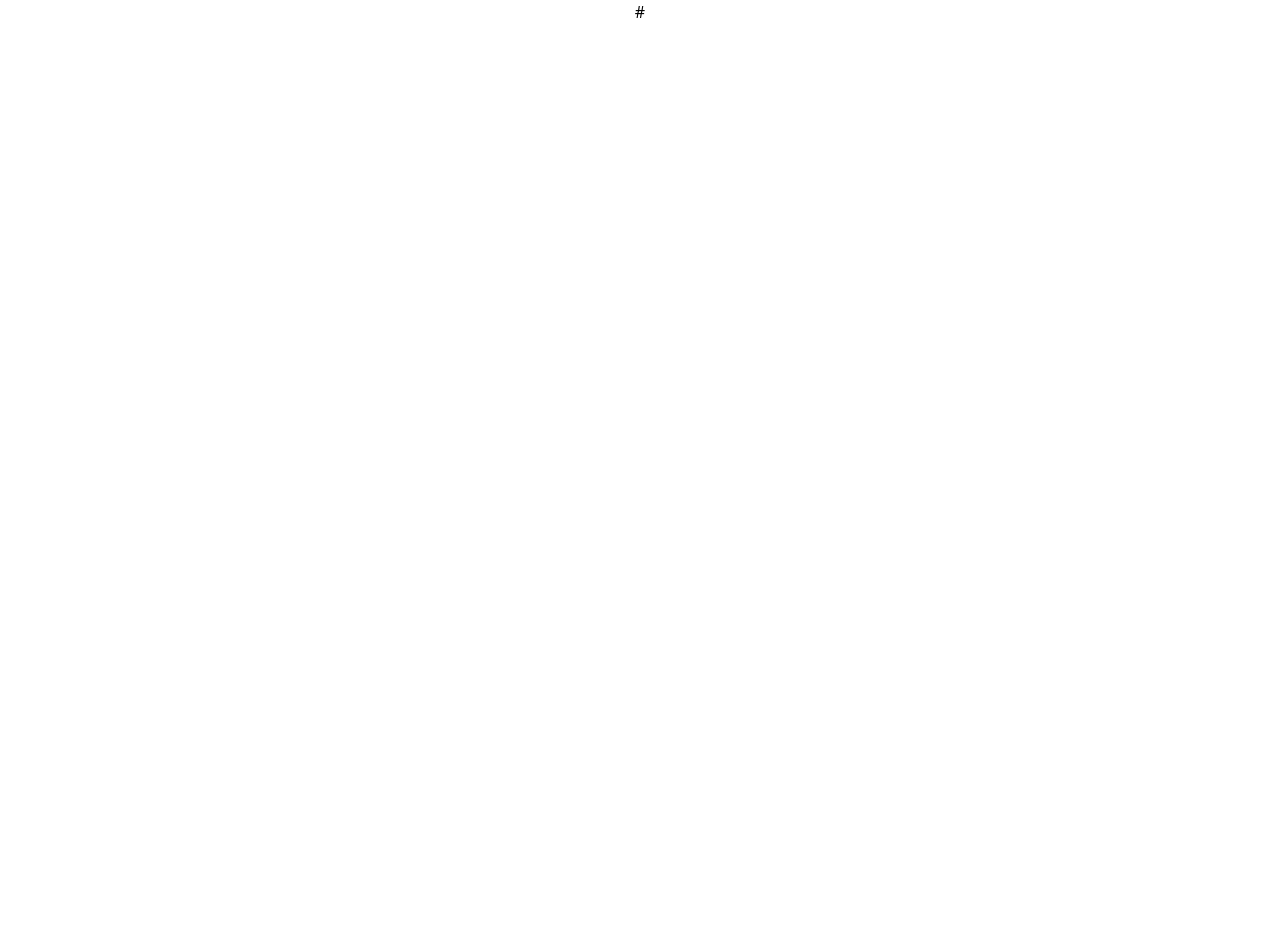
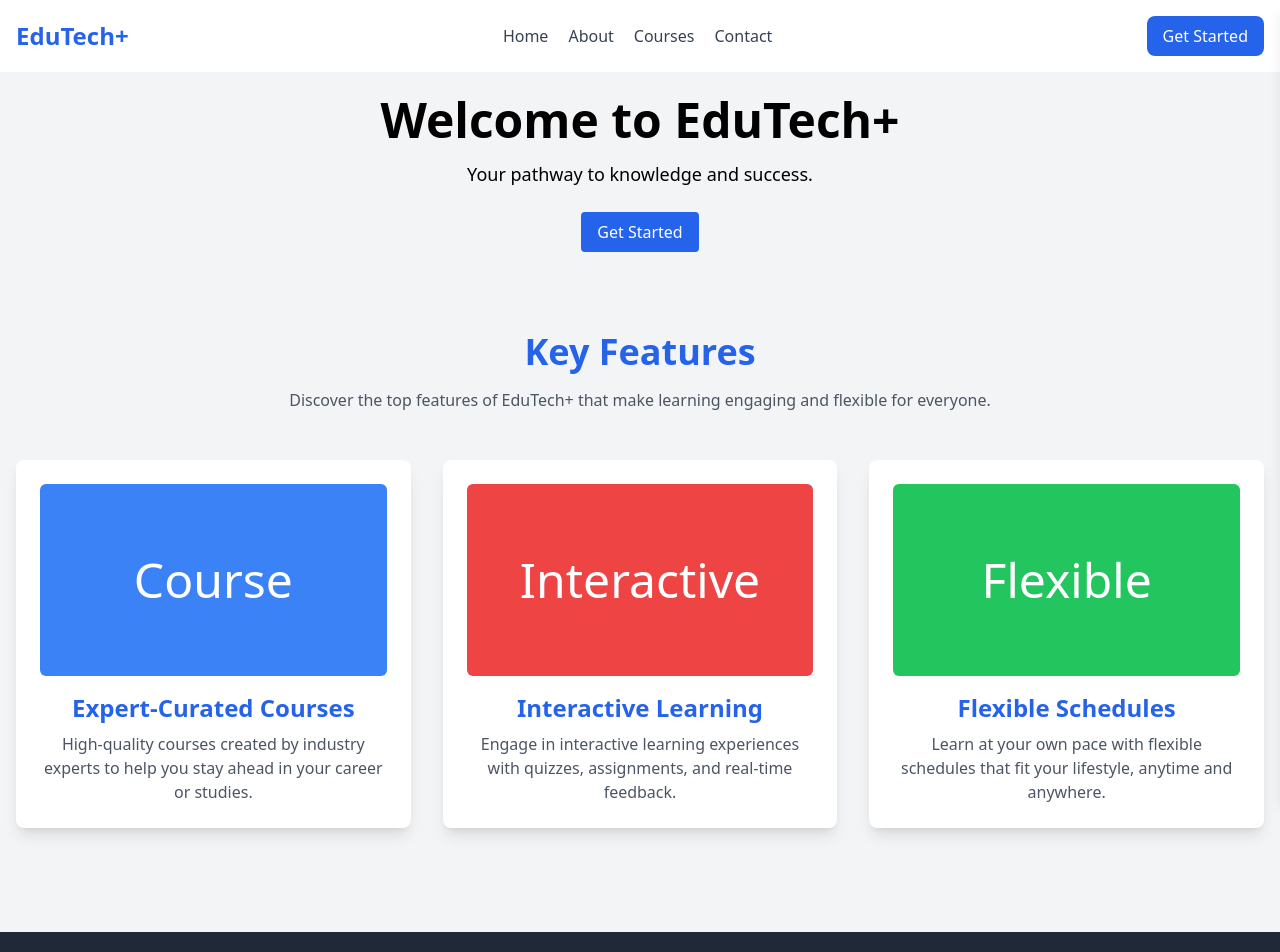
Before and after one commit to GowthamAkula89/edu-tech, a React (Create React App) app: page / in a window 1280 px wide. Shown: the top 952 px of the page. Before the commit the page ends 800 px from the top, so only its background shows below. Built offline with nearby package versions, Linux system fonts and the light colour scheme.

Commit message:
Added LandingPage

```diff
--- a/package.json
+++ b/package.json
@@ -8,6 +8,7 @@
     "@testing-library/user-event": "^13.5.0",
     "react": "^18.3.1",
     "react-dom": "^18.3.1",
+    "react-icons": "^5.3.0",
     "react-router-dom": "^6.26.2",
     "react-scripts": "5.0.1",
     "web-vitals": "^2.1.4"
--- a/src/App.js
+++ b/src/App.js
@@ -1,12 +1,12 @@
 import './App.css';
 import { BrowserRouter as Router, Routes, Route } from 'react-router-dom';
+import LandingPage from './Pages/landingPage';
 function App() {
   return (
     <div className="App">
       <Router>
           <Routes>
-            <Route path='/' element={"#"} />
-
+            <Route path='/' element={<LandingPage />} />
           </Routes>
         </Router>
     </div>
--- /dev/null
+++ b/src/Components/featureSection.js
@@ -0,0 +1,38 @@
+const FeaturesSection = () => {
+    return (
+      <div className="py-20 bg-gray-100 px-4">
+        <h2 className="text-4xl font-bold text-center text-blue-600">Key Features</h2>
+        <p className="text-center text-gray-600 mt-4">
+          Discover the top features of EduTech+ that make learning engaging and flexible for everyone.
+        </p>
+        <div className="container mx-auto mt-12 grid grid-cols-1 md:grid-cols-2 lg:grid-cols-3 gap-8">
+
+          <div className="p-6 bg-white shadow-lg rounded-lg text-center">
+          <div className="key-feature bg-blue-500" >Course</div>
+            <h3 className="text-2xl font-semibold text-blue-600 mb-2">Expert-Curated Courses</h3>
+            <p className="text-gray-600">
+              High-quality courses created by industry experts to help you stay ahead in your career or studies.
+            </p>
+          </div>
+
+          <div className="p-6 bg-white shadow-lg rounded-lg text-center">
+            <div className="key-feature bg-red-500" >Interactive</div>
+            <h3 className="text-2xl font-semibold text-blue-600 mb-2">Interactive Learning</h3>
+            <p className="text-gray-600">
+              Engage in interactive learning experiences with quizzes, assignments, and real-time feedback.
+            </p>
+          </div>
+
+          <div className="p-6 bg-white shadow-lg rounded-lg text-center">
+            <div className="key-feature bg-green-500" >Flexible</div>
+            <h3 className="text-2xl font-semibold text-blue-600 mb-2">Flexible Schedules</h3>
+            <p className="text-gray-600">
+              Learn at your own pace with flexible schedules that fit your lifestyle, anytime and anywhere.
+            </p>
+          </div>
+
+        </div>
+      </div>
+    );
+  };
+  export default FeaturesSection;
--- /dev/null
+++ b/src/Components/footer.js
@@ -0,0 +1,19 @@
+import React from 'react';
+
+const Footer = () => {
+  return (
+    <footer className="bg-gray-800 text-white p-4">
+      <div className="container mx-auto flex justify-between items-center">
+        <p>&copy; 2024 EduTech+</p>
+
+        <div className="mt-2">
+          <a href="#facebook" className="text-blue-400 hover:underline">Facebook</a> |
+          <a href="#twitter" className="text-blue-400 hover:underline"> Twitter</a> |
+          <a href="#linkedin" className="text-blue-400 hover:underline"> LinkedIn</a>
+        </div>
+      </div>
+    </footer>
+  );
+};
+
+export default Footer;
--- /dev/null
+++ b/src/Components/header.js
@@ -0,0 +1,61 @@
+import React, { useState } from 'react';
+import { FaBars, FaTimes } from 'react-icons/fa';
+
+const Header = () => {
+  const [isMenuOpen, setIsMenuOpen] = useState(false);
+
+  const toggleMenu = () => {
+    setIsMenuOpen(!isMenuOpen);
+  };
+
+  const closeMenu = () => {
+    setIsMenuOpen(false);
+  };
+
+  return (
+    <header className="bg-white shadow-lg w-full z-10">
+      <div className="container mx-auto flex justify-between items-center p-4">
+        <div className="text-2xl font-bold text-blue-600">EduTech+</div>
+
+        <nav className="hidden md:flex gap-5">
+          <a href="#home">Home</a>
+          <a href="#about">About</a>
+          <a href="#courses">Courses</a>
+          <a href="#contact">Contact</a>
+        </nav>
+
+        <div href="#signup" className="hidden md:block bg-blue-600 text-white px-4 py-2 rounded-lg hover:bg-blue-500 transition cursor-pointer">
+          Get Started
+        </div>
+
+        <div className="md:hidden">
+          <button onClick={toggleMenu} className="text-blue-600 focus:outline-none">
+            <FaBars className="w-6 h-6" />
+          </button>
+        </div>
+      </div>
+
+      <nav
+        className={`fixed top-0 right-0 w-64 h-full bg-white shadow-lg transform ${
+          isMenuOpen ? 'translate-x-0' : 'translate-x-full'
+        } transition-transform duration-300 ease-in-out z-20`}
+      >
+        <div className="flex justify-end items-center p-4">
+          <button onClick={closeMenu} className="text-gray-700 hover:text-red-600 focus:outline-none">
+            <FaTimes className="w-6 h-6" />
+          </button>
+        </div>
+
+        <ul className="flex flex-col items-start gap-4 p-4">
+          <li><a href="#home" onClick={closeMenu}>Home</a></li>
+          <li><a href="#about" onClick={closeMenu}>About</a></li>
+          <li><a href="#courses" onClick={closeMenu}>Courses</a></li>
+          <li><a href="#contact" onClick={closeMenu}>Contact</a></li>
+          <li><div href="#signup" className="bg-blue-600 text-white px-4 py-2 rounded-lg hover:bg-blue-500 transition cursor-pointer" onClick={closeMenu}>Get Started</div></li>
+        </ul>
+      </nav>
+    </header>
+  );
+};
+
+export default Header;
--- /dev/null
+++ b/src/Pages/landingPage.js
@@ -0,0 +1,20 @@
+import Footer from "../Components/footer";
+import Header from "../Components/header";
+import FeaturesSection from "../Components/featureSection";
+const LandingPage = () => {
+    return(
+        <div>
+            <Header/>
+            <div className="h-full bg-gray-100 flex flex-col justify-around py-6">
+              <div className="flex  flex-col items-center justify-center">
+                  <h1 className="text-5xl font-bold">Welcome to EduTech+</h1>
+                  <p className="mt-4 text-lg">Your pathway to knowledge and success.</p>
+                  <button className="mt-6 px-4 py-2 bg-blue-600 text-white rounded">Get Started</button>
+              </div>
+              <FeaturesSection/>
+            </div>
+            <Footer/>
+        </div>
+    )
+}
+export default LandingPage;
--- a/src/index.css
+++ b/src/index.css
@@ -1,3 +1,17 @@
 @tailwind base;
 @tailwind components;
 @tailwind utilities;
+
+@layer base {
+  a {
+    @apply text-gray-700 hover:text-blue-600 hover:underline;
+  }
+}
+
+@layer components {
+  .key-feature{
+   /* @apply hover:bg-gray-500 cursor-pointer transform duration-1000 ease-in-out hover:-translate-y-5 ; */
+   @apply w-full h-32 lg:h-48 object-cover rounded-md mb-4 flex justify-center items-center text-white lg:text-5xl text-2xl
+
+  }
+}
```
Also changed, not shown: 1 other file (tests, documents, lock files or other folders).
